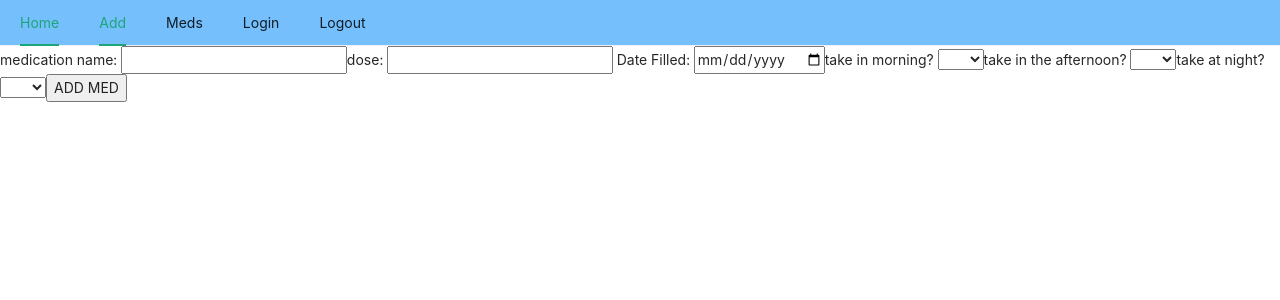
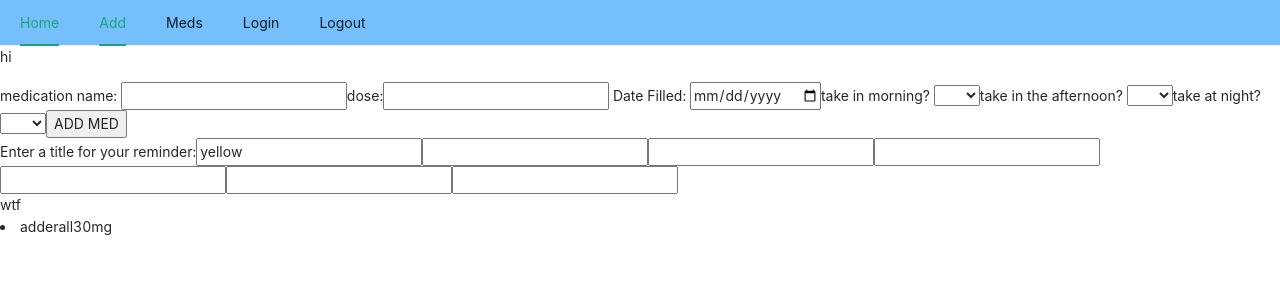
Before and after one commit to heyputnam/mindfulmed-fe, a React (Create React App) app: page /addison in a window 1280 px wide. Shown: the top 300 px of the page. Built offline with nearby package versions, Linux system fonts and the light colour scheme; no server answers.

Commit message:
finally got it to map

```diff
--- a/src/components/Add/Add.js
+++ b/src/components/Add/Add.js
@@ -4,6 +4,7 @@ import 'firebase/auth'
 import 'firebase/messaging'
 import {auth} from 'firebase/firebase'
 import Medlist from '../../components/Medlist/Medlist'
+import AddCal from '../../components/AddCal/AddCal'
 
 
 function AddForm(props){
@@ -111,13 +112,14 @@ function AddForm(props){
 
     return(
         <>
+        <p>hi</p>
     <form onSubmit={addMed}>
     <label>medication name: </label>
     <input name="name"
     input={state.newMed.name}
     onChange={handleChange}
     />
-      <label>dose: </label>
+      <label>dose:</label>
     <input name="dose"
     input={state.newMed.dose}
     onChange={handleChange}
@@ -157,11 +159,13 @@ function AddForm(props){
 </select>
     <button>ADD MED</button>
   </form>
+    <AddCal />
+  <section>
+    wtf
+  <Medlist state={state}/>
+  </section>
+        </>
 
-  <div>
-  <Medlist state={state}/>
-  </div>
-        </>
     )
 }
 
--- a/src/components/AddCal/AddCal.js
+++ b/src/components/AddCal/AddCal.js
@@ -1,4 +1,5 @@
 function addCal(props){
+  let x = 'yellow'
     var event = {
         'summary': 'Awesome Event!',
         'location': '800 Howard St., San Francisco, CA 94103',
@@ -31,7 +32,7 @@ function addCal(props){
             <div className="form-container">
                 <form>
                     <label>Enter a title for your reminder:
-                        <input input={props.event} ></input>
+                        <input input={props.event} value={x} ></input>
                 </label>
                 <label>
                         <input>
--- a/src/components/Medlist/Medlist.js
+++ b/src/components/Medlist/Medlist.js
@@ -1,17 +1,22 @@
 
+import React from 'react'
+import ReactDOM from 'react-dom/index'
+const Medlist = (props)=>{
+let arr =[]
+let obj = props.state.meds
 
-function Medlist(props){
-let obj = props.state.meds
-console.log(obj)
-var arr = [];
-obj.map((o)=>{
-console.log(o)
-for(var name in o)
- arr.push(o[name])
- console.log(arr)
+let finalArr = obj.map(function(o){
+    return [o.name, o.dose]
 })
+console.log(finalArr)
 return(
-<div></div>
+<div>
+ { finalArr.map((arr)=>{
+   return(
+   <li>{arr}</li>
+   )
+ })}
+</div>
 
 )
 }
--- a/src/pages/AddMedpage.js
+++ b/src/pages/AddMedpage.js
@@ -2,6 +2,7 @@
 //changing for ant
 import Header from '../components/Header/Header'
 import AddForm from '../components/Add/Add'
+
 
 
 function AddMedication(props){
@@ -20,6 +21,7 @@ function AddMedication(props){
 
 
 
+
 </div>
   );
 
```
